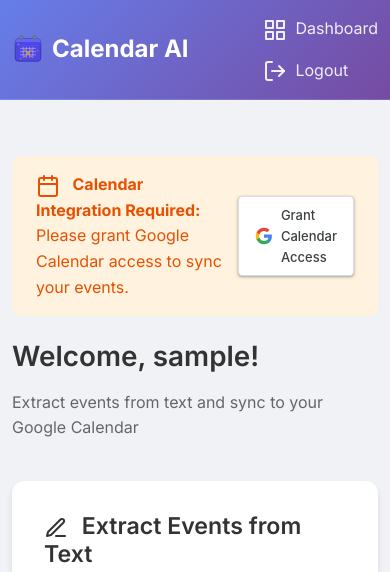
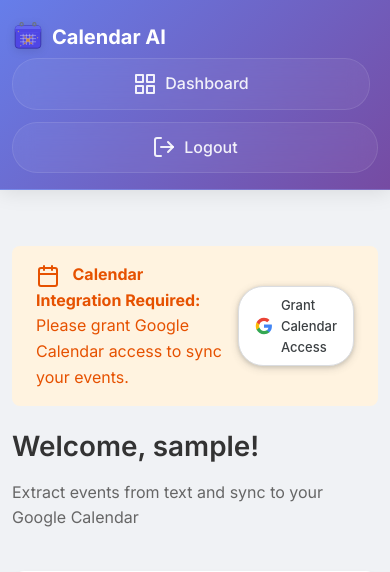
Before and after one commit to willcheung/AITextBot, a Flask app: page /dashboard in a window 390 px wide. Shown: the top 572 px of the page. Run offline with Flask 3, Linux system fonts and the light colour scheme; the visitor is signed in with stand-in values (Sample User, id 1); data that the repository does not hold is empty; some libraries are stand-ins or nearby versions.

Commit message:
Assistant checkpoint: Modernized navbar with sleek button styling
Assistant generated file changes:
- static/css/style.css: Modernize navigation bar with sleek button styling, Update Google sign-in button for navbar, Add hover effects for navbar Google button, Add responsive design for modern navbar
- templates/base.html: Update navbar structure with modern button styling

---

User prompt:

make the menu bar on top of dashboard more modern with slick looking buttons

Replit-Commit-Author: Assistant
Replit-Commit-Session-Id: b07cefe1-74e6-4da4-b00b-f5e8c42ea218

```diff
--- a/static/css/style.css
+++ b/static/css/style.css
@@ -22,14 +22,22 @@
     padding: 12px 24px;
     background-color: #ffffff;
     border: 1px solid #dadce0;
-    border-radius: 4px;
+    border-radius: 25px;
     text-decoration: none;
     color: #3c4043;
     font-family: -apple-system, BlinkMacSystemFont, 'Segoe UI', Roboto, sans-serif;
     font-size: 14px;
     font-weight: 500;
-    transition: all 0.2s ease;
-    box-shadow: 0 1px 2px 0 rgba(60, 64, 67, 0.30), 0 1px 3px 1px rgba(60, 64, 67, 0.15);
+    transition: all 0.3s ease;
+    box-shadow: 0 2px 8px rgba(60, 64, 67, 0.20), 0 1px 3px 1px rgba(60, 64, 67, 0.10);
+}
+
+/* Navbar specific Google button styling */
+.navbar .google-signin-btn {
+    background: rgba(255, 255, 255, 0.95);
+    backdrop-filter: blur(10px);
+    border: 1px solid rgba(255, 255, 255, 0.2);
+    padding: 0.75rem 1.25rem;
 }
 
 /* Smaller variant for the banner */
@@ -41,9 +49,18 @@
 .google-signin-btn:hover {
     background-color: #f8f9fa;
     border-color: #d2e3fc;
-    box-shadow: 0 1px 3px 0 rgba(60, 64, 67, 0.30), 0 4px 8px 3px rgba(60, 64, 67, 0.15);
+    box-shadow: 0 2px 12px rgba(60, 64, 67, 0.30), 0 4px 16px 3px rgba(60, 64, 67, 0.15);
     color: #3c4043;
     text-decoration: none;
+    transform: translateY(-2px);
+}
+
+/* Navbar specific Google button hover */
+.navbar .google-signin-btn:hover {
+    background: rgba(255, 255, 255, 1);
+    border-color: rgba(255, 255, 255, 0.4);
+    transform: translateY(-2px);
+    box-shadow: 0 5px 15px rgba(0, 0, 0, 0.2);
 }
 
 .google-signin-btn:focus {
@@ -112,28 +129,68 @@ code, pre {
     background: linear-gradient(135deg, #667eea 0%, #764ba2 100%);
     backdrop-filter: blur(10px);
     border-bottom: 1px solid rgba(255, 255, 255, 0.1);
+    padding: 1rem 0;
+    box-shadow: 0 2px 20px rgba(0, 0, 0, 0.1);
 }
 
 .navbar-brand img {
-    transition: transform 0.2s ease;
+    transition: transform 0.3s ease;
+    filter: drop-shadow(0 2px 4px rgba(0, 0, 0, 0.1));
 }
 
 .navbar-brand:hover img {
-    transform: scale(1.1);
+    transform: scale(1.1) rotate(5deg);
 }
 
 .navbar-brand {
     font-weight: 700;
     font-size: 1.5rem;
+    color: white !important;
+    text-decoration: none;
+    transition: all 0.3s ease;
+}
+
+.navbar-brand:hover {
+    color: rgba(255, 255, 255, 0.9) !important;
+    text-shadow: 0 2px 10px rgba(255, 255, 255, 0.3);
+}
+
+.navbar-nav {
+    align-items: center;
+    gap: 0.5rem;
 }
 
 .navbar-dark .navbar-nav .nav-link {
     color: rgba(255,255,255,0.9);
-    transition: color 0.3s ease;
+    transition: all 0.3s ease;
+    padding: 0.75rem 1.25rem !important;
+    border-radius: 25px;
+    font-weight: 500;
+    backdrop-filter: blur(10px);
+    border: 1px solid rgba(255, 255, 255, 0.1);
+    background: rgba(255, 255, 255, 0.05);
+    text-decoration: none;
+    display: flex;
+    align-items: center;
+    gap: 0.5rem;
 }
 
 .navbar-dark .navbar-nav .nav-link:hover {
     color: white;
+    background: rgba(255, 255, 255, 0.15);
+    border-color: rgba(255, 255, 255, 0.3);
+    transform: translateY(-2px);
+    box-shadow: 0 5px 15px rgba(0, 0, 0, 0.2);
+}
+
+.navbar-dark .navbar-nav .nav-link:active {
+    transform: translateY(0);
+    box-shadow: 0 2px 8px rgba(0, 0, 0, 0.2);
+}
+
+.navbar-dark .navbar-nav .nav-link i {
+    width: 16px;
+    height: 16px;
 }
 
 /* Main content */
@@ -493,6 +550,24 @@ code, pre {
     .feature-card {
         margin-bottom: 2rem;
     }
+
+    /* Navbar responsive adjustments */
+    .navbar-nav {
+        flex-direction: column !important;
+        gap: 0.75rem;
+        width: 100%;
+        align-items: stretch !important;
+    }
+
+    .navbar-nav .nav-link,
+    .navbar .google-signin-btn {
+        text-align: center;
+        justify-content: center;
+    }
+
+    .navbar-brand {
+        font-size: 1.25rem;
+    }
 }
 
 /* Loading states and transitions */
--- a/templates/base.html
+++ b/templates/base.html
@@ -28,15 +28,15 @@
                 <span class="fw-semibold">Calendar AI</span>
             </a>
 
-            <div class="navbar-nav ms-auto">
+            <div class="navbar-nav ms-auto d-flex flex-row">
                 {% if current_user.is_authenticated %}
-                    <a class="nav-link" href="{{ url_for('main_routes.dashboard') }}">
-                        <i data-feather="grid" class="me-1"></i>
-                        Dashboard
+                    <a class="nav-link me-2" href="{{ url_for('main_routes.dashboard') }}">
+                        <i data-feather="grid"></i>
+                        <span>Dashboard</span>
                     </a>
                     <a class="nav-link" href="{{ url_for('google_auth.logout') }}">
-                        <i data-feather="log-out" class="me-1"></i>
-                        Logout
+                        <i data-feather="log-out"></i>
+                        <span>Logout</span>
                     </a>
                 {% else %}
                     <a class="google-signin-btn" href="#" onclick="startGoogleLogin(); return false;">
```
